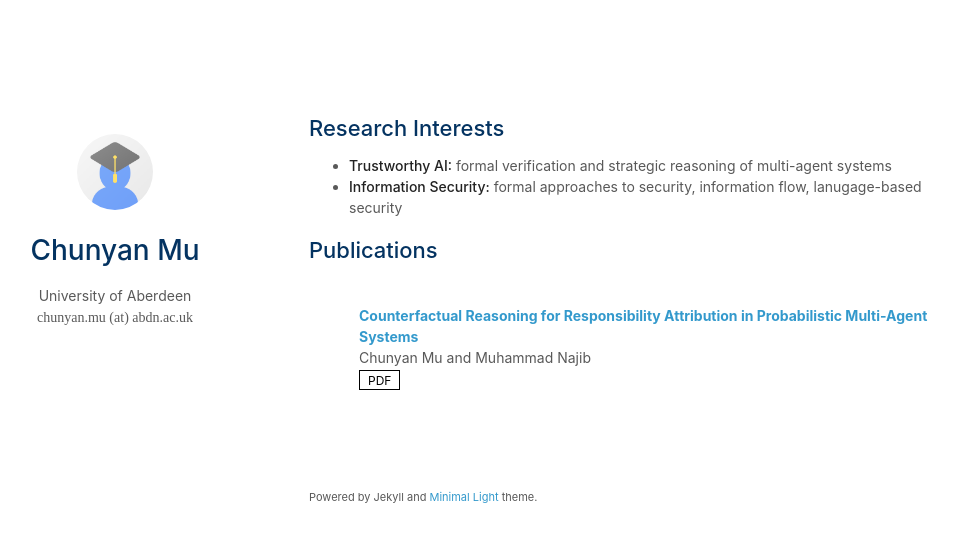
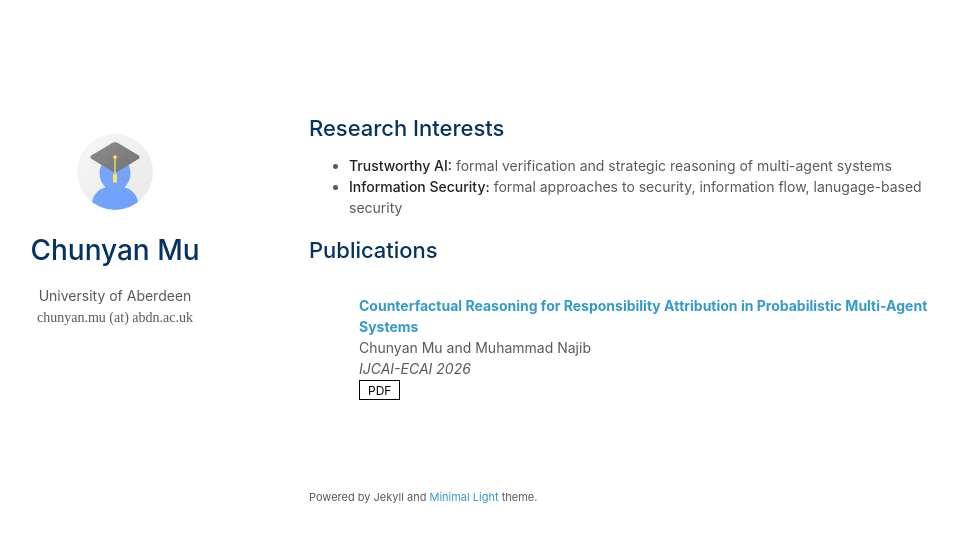
Before and after one commit to cmu777/cmu777.github.io, a Jekyll site: the page built from index.md, in a window 1280 px wide. Shown: the top 542 px of the page, without its empty margins (161-1119 px from the left). Built offline with Jekyll 4.4.1, drawn with Linux system fonts in a browser that asks for light colours; a style sheet for code colours, icons or effects is not loaded.

Commit message:
Update conference information for publication entry

```diff
--- a/_data/publications.yml
+++ b/_data/publications.yml
@@ -3,7 +3,7 @@ main:
   - title: Counterfactual Reasoning for Responsibility Attribution in Probabilistic Multi-Agent Systems
     authors: Chunyan Mu and Muhammad Najib #Yixiao Zhang, Xinyi Li, Huimiao Chen, Alan Yuille, <strong>Yaoyao Liu*</strong>, Zongwei Zhou* (*Corresponding authors)
     conference_short: IJCAI-ECAI 2026
-    conference: #International Conference on Medical Image Computing and Computer-Assisted Intervention <strong>(MICCAI)</strong>, 2023.
+    conference: IJCAI-ECAI 2026
     pdf: https://arxiv.org/pdf/2605.13077
     code: #https://github.com/MrGiovanni/ContinualLearning
     bibtex: #https://bib.yliu.me/MICCAI23.txt
```
